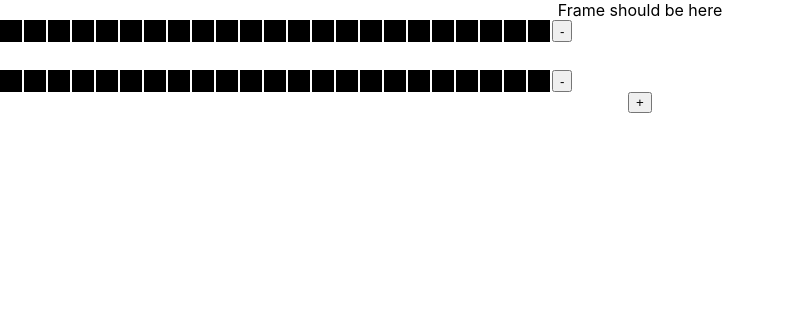
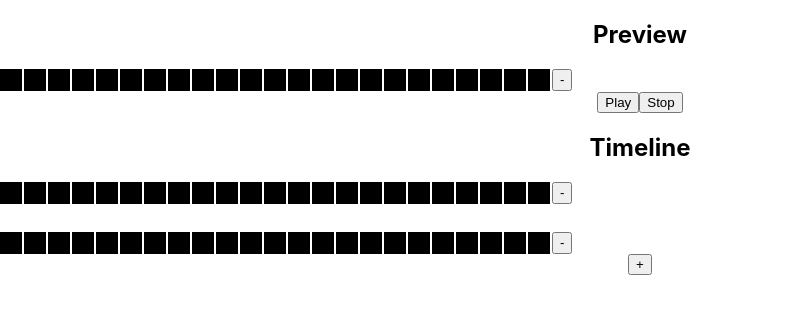
Before and after one commit to mjcolin/lightanimator, a React (Create React App) app: page / in a window 1280 px wide. Shown: the top 314 px of the page, without its empty margins (0-785 px from the left). Built offline with nearby package versions, Linux system fonts and the light colour scheme.

Commit message:
added preview animation to app

```diff
--- a/src/App.js
+++ b/src/App.js
@@ -5,6 +5,8 @@ import initialValues from './initialValues';
 import {createBlankFrame} from './initialValues';
 
 import TimeLine from './components/TimeLine'
+import Preview from './components/Preview'
+
 function App() {
 
   const [timeline, setTimeline] = useState(initialValues);
@@ -43,7 +45,11 @@ function deleteFrame(frameNumber){
 
   return (
     <div className="App">
-      Frame should be here
+      <div>
+        <h2>Preview</h2>
+        <Preview frames = {timeline} />
+      </div>
+      <h2>Timeline</h2>
      <TimeLine timeline={timeline} onClick={setPixelForFrame} addButtonClick={addFrame} deleteFrame={deleteFrame}/>
     </div>
   );
--- a/src/components/Preview.js
+++ b/src/components/Preview.js
@@ -0,0 +1,52 @@
+import Frame from './Frame'
+import {useState} from 'react'
+
+function Preview(props){
+    const [currentFrame, setCurrentFrame] =useState(props.frames[0].pixels);
+    const [previewID, setPreviewID] =useState(0);
+
+
+    function startPreviewAnimation(){
+
+        var frameNumber = 0;
+
+        clearInterval(previewID)
+        let aPreviewID = setInterval(tick, 100);
+        setPreviewID(aPreviewID);
+
+        function tick(){
+
+            //const newFrameNumber = currentFrameNum+1;
+            //setCurrentFrameNum(currentFrameNum+1);
+
+           // console.log('tick called for frame: '+frameNumber);
+            if (frameNumber >= props.frames.length){
+                //console.log('interval should be canceld')
+                frameNumber = 0;
+            }
+            else{
+               // console.log('updating frame')
+
+                setCurrentFrame(props.frames[frameNumber].pixels);
+                frameNumber++;
+            }
+        }
+
+    }
+
+    function stopPreviewAnimation(){
+        console.log('animation should stop of id: '+previewID)
+        clearInterval(previewID);
+    }
+
+
+    return(
+        <div>
+         <Frame pixels={currentFrame} />
+         <button onClick={startPreviewAnimation}>Play</button>
+         <button onClick={stopPreviewAnimation}>Stop</button>
+        </div>
+    );
+}
+
+export default Preview;
```
